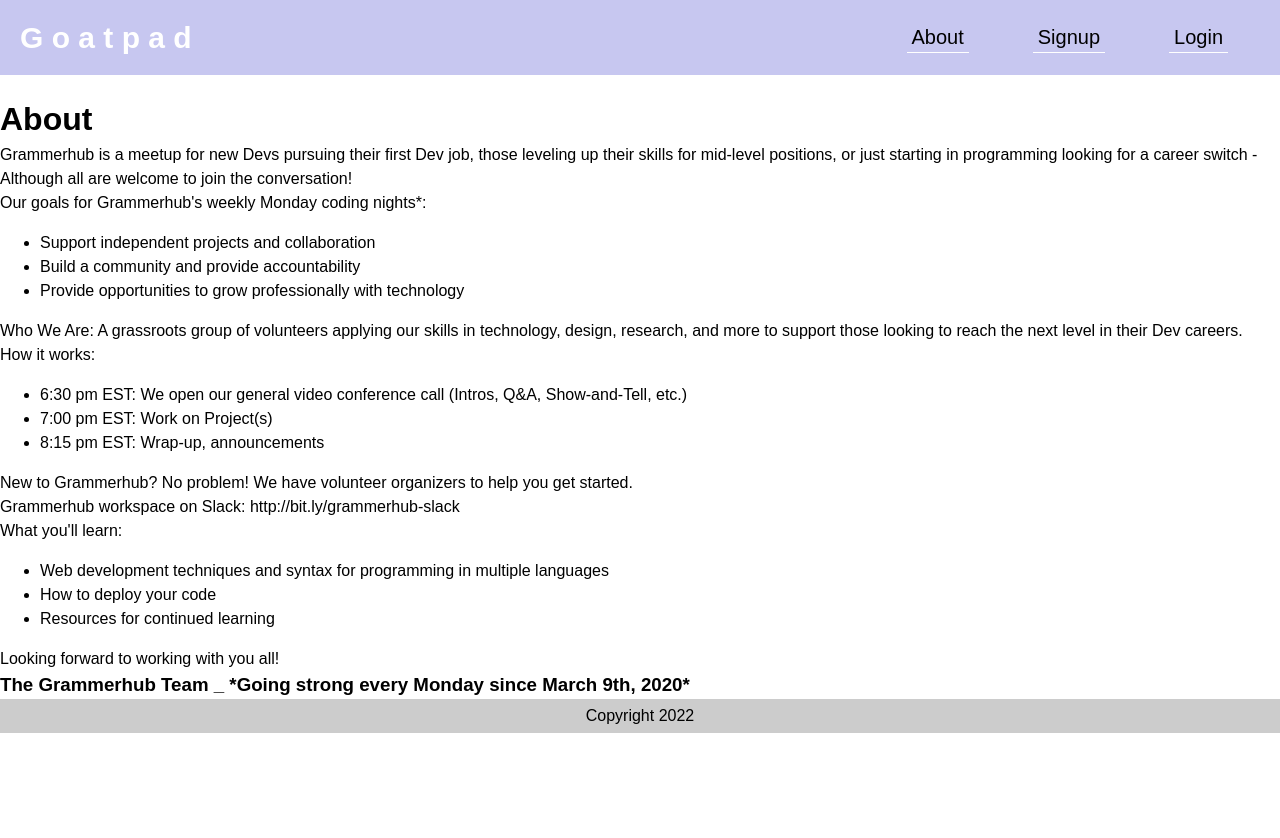
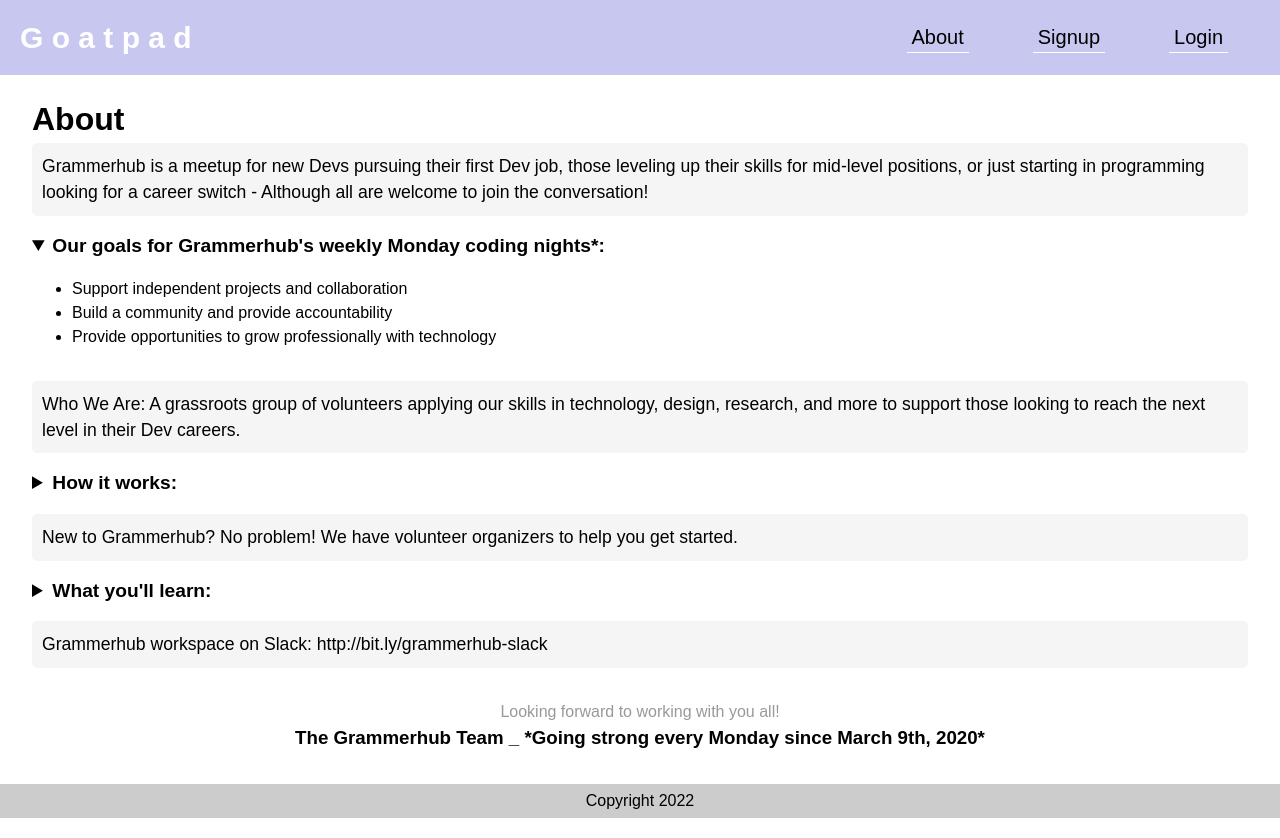
Before and after one commit to yjuwaheer/goatpad, a React (Create React App) app: page /about in a window 1280 px wide. Before the commit the page ends 800 px from the top, so only its background shows below. Built offline with nearby package versions, Linux system fonts and the light colour scheme; no server answers; the database is empty.

Commit message:
Updated About page styles

```diff
--- a/src/pages/About.jsx
+++ b/src/pages/About.jsx
@@ -1,48 +1,118 @@
-import React from 'react'
+import React from "react";
+import styled from "styled-components";
+
+// Styled components
+const AboutContainer = styled.div`
+  display: flex;
+  flex-direction: column;
+  margin: 0 2rem;
+`;
+
+const Highlights = styled.p`
+  font-size: 1.1rem;
+  background-color: #f5f5f5;
+  border-radius: 5px;
+  padding: 10px;
+
+  a {
+    color: rgba(30, 30, 100, 0.8);
+
+    &:hover {
+      background-color: rgba(30, 30, 100, 1);
+      color: #fff;
+    }
+  }
+`;
+
+const Details = styled.details`
+  margin: 1rem 0;
+`;
+
+const Summary = styled.summary`
+  cursor: pointer;
+  font-weight: bold;
+  font-size: 1.2rem;
+`;
+
+const AboutFooter = styled.div`
+  margin: 2rem 0;
+  text-align: center;
+
+  p {
+    color: #999;
+  }
+`;
 
 const About = () => {
   return (
-    <div>
+    <AboutContainer>
       <h1>About</h1>
-      <p>
-        Grammerhub is a meetup for new Devs pursuing their first Dev job, those leveling up their skills for mid-level
-        positions, or just starting in programming looking for a career switch -
-        <span>Although all are welcome to join the conversation!</span>
-      </p>
-      <p>
-        Our goals for Grammerhub&#39;s weekly Monday coding nights*:
+      <Highlights>
+        Grammerhub is a meetup for new Devs pursuing their first Dev job, those
+        leveling up their skills for mid-level positions, or just starting in
+        programming looking for a career switch -
+        <span> Although all are welcome to join the conversation!</span>
+      </Highlights>
+      <Details open>
+        <Summary>
+          Our goals for Grammerhub&#39;s weekly Monday coding nights*:
+        </Summary>
         <ul>
           <li>Support independent projects and collaboration</li>
           <li>Build a community and provide accountability</li>
           <li>Provide opportunities to grow professionally with technology</li>
         </ul>
-      </p>
-      <p>
-        Who We Are: A grassroots group of volunteers applying our skills in technology, design, research, and more to
-        support those looking to reach the next level in their Dev careers.
-      </p>
-      <p>
-        How it works:
+      </Details>
+      <Highlights>
+        Who We Are: A grassroots group of volunteers applying our skills in
+        technology, design, research, and more to support those looking to reach
+        the next level in their Dev careers.
+      </Highlights>
+      <Details>
+        <Summary>How it works:</Summary>
         <ul>
-          <li>6:30 pm EST: We open our general video conference call (Intros, Q&A, Show-and-Tell, etc.)</li>
+          <li>
+            6:30 pm EST: We open our general video conference call (Intros, Q&A,
+            Show-and-Tell, etc.)
+          </li>
           <li>7:00 pm EST: Work on Project(s)</li>
           <li>8:15 pm EST: Wrap-up, announcements</li>
         </ul>
-      </p>
-      <p>New to Grammerhub? No problem! We have volunteer organizers to help you get started.</p>
-      <p>Grammerhub workspace on Slack: http://bit.ly/grammerhub-slack</p>
-      <p>
-        What you&#39;ll learn:
+      </Details>
+      <Highlights>
+        New to Grammerhub? No problem! We have volunteer organizers to help you
+        get started.
+      </Highlights>
+      <Details>
+        <Summary>What you&#39;ll learn:</Summary>
         <ul>
-          <li>Web development techniques and syntax for programming in multiple languages</li>
+          <li>
+            Web development techniques and syntax for programming in multiple
+            languages
+          </li>
           <li>How to deploy your code</li>
           <li>Resources for continued learning</li>
         </ul>
-      </p>
-      <p>Looking forward to working with you all!</p>
-      <h3>The Grammerhub Team _ *Going strong every Monday since March 9th, 2020*</h3>
-    </div>
-  )
-}
+      </Details>
+      <Highlights>
+        Grammerhub workspace on Slack:{" "}
+        <a
+          href="http://bit.ly/grammerhub-slack"
+          target="_blank"
+          rel="noreferrer"
+        >
+          http://bit.ly/grammerhub-slack
+        </a>
+      </Highlights>
+      <AboutFooter>
+        <p>Looking forward to working with you all!</p>
+        <h3>
+          The Grammerhub Team _ *Going strong every Monday since March 9th,
+          2020*
+        </h3>
+      </AboutFooter>
+    </AboutContainer>
+  );
+};
 
-export default About
+export default About;
```
